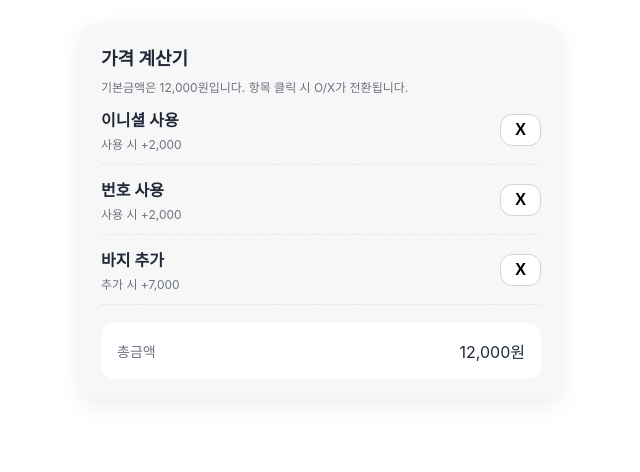
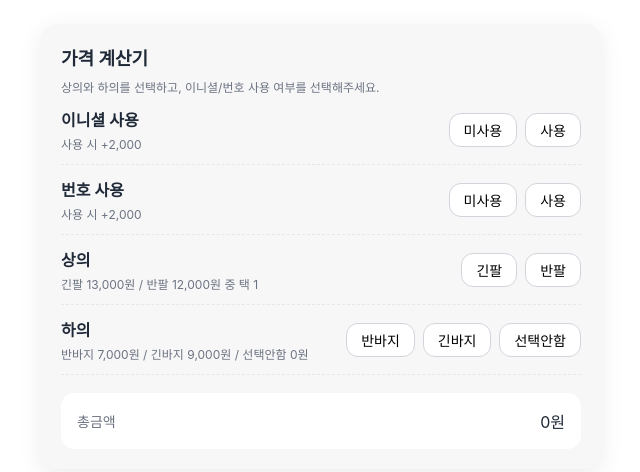
Before and after one commit to swk3087/apa, a plain HTML site: page banti.html in a window 1280 px wide. Shown: the whole page, without its empty margins (319-959 px from the left). Drawn offline with Linux system fonts and the light colour scheme.

Commit message:
Update banti.html

```diff
--- a/banti.html
+++ b/banti.html
@@ -14,13 +14,14 @@
     }
     * { box-sizing: border-box; }
     body { margin: 0; font-family: -apple-system,BlinkMacSystemFont,Segoe UI,Roboto,Pretendard,Helvetica,Arial,sans-serif; background: var(--bg); color: var(--text); }
-    .widget { width: 100%; max-width: 480px; margin: 24px auto; padding: 20px; background: var(--card); border-radius: var(--radius); box-shadow: 0 6px 24px rgba(0,0,0,.08); }
+    .widget { width: 100%; max-width: 560px; margin: 24px auto; padding: 20px; background: var(--card); border-radius: var(--radius); box-shadow: 0 6px 24px rgba(0,0,0,.08); }
     .row { display: flex; justify-content: space-between; align-items: center; padding: 12px 0; border-bottom: 1px dashed #e5e7eb; }
     .row:last-of-type { border-bottom: 0; }
     .label { font-weight: 600; }
     .hint { font-size: 12px; color: var(--muted); margin-top: 4px; }
-    .toggle { cursor: pointer; font-size: 16px; font-weight: bold; padding: 6px 14px; border-radius: 12px; border: 1px solid #d1d5db; background: #fff; transition: 0.2s; }
-    .toggle.active { background: #2563eb; color: #fff; border-color: #2563eb; }
+    .option-group { display: flex; gap: 8px; flex-wrap: wrap; }
+    .option { cursor: pointer; font-size: 14px; padding: 6px 14px; border-radius: 12px; border: 1px solid #d1d5db; background: #fff; transition: 0.2s; }
+    .option.active { background: #2563eb; color: #fff; border-color: #2563eb; }
     .total { margin-top: 18px; padding: 16px; background: #fff; border-radius: 14px; display: flex; justify-content: space-between; align-items: center; }
     .total .title { color: var(--muted); font-size: 14px; }
     .total .amount { font-size: 22px; font-weight: 800; letter-spacing: .2px; }
@@ -29,14 +30,17 @@
 <body>
   <div class="widget" id="price-calculator">
     <h2 style="margin:0 0 8px 0; font-size: 18px;">가격 계산기</h2>
-    <div class="hint">기본금액은 12,000원입니다. 항목 클릭 시 O/X가 전환됩니다.</div>
+    <div class="hint">상의와 하의를 선택하고, 이니셜/번호 사용 여부를 선택해주세요.</div>
 
     <div class="row">
       <div>
         <div class="label">이니셜 사용</div>
         <div class="hint">사용 시 +2,000</div>
       </div>
-      <button class="toggle" data-type="initial">X</button>
+      <div class="option-group" data-type="initial">
+        <button class="option" data-type="initial" data-price="0">미사용</button>
+        <button class="option" data-type="initial" data-price="2000">사용</button>
+      </div>
     </div>
 
     <div class="row">
@@ -44,55 +48,66 @@
         <div class="label">번호 사용</div>
         <div class="hint">사용 시 +2,000</div>
       </div>
-      <button class="toggle" data-type="number">X</button>
+      <div class="option-group" data-type="number">
+        <button class="option" data-type="number" data-price="0">미사용</button>
+        <button class="option" data-type="number" data-price="2000">사용</button>
+      </div>
     </div>
 
     <div class="row">
       <div>
-        <div class="label">바지 추가</div>
-        <div class="hint">추가 시 +7,000</div>
+        <div class="label">상의</div>
+        <div class="hint">긴팔 13,000원 / 반팔 12,000원 중 택 1</div>
       </div>
-      <button class="toggle" data-type="pants">X</button>
+      <div class="option-group" data-type="top">
+        <button class="option" data-type="top" data-price="13000">긴팔</button>
+        <button class="option" data-type="top" data-price="12000">반팔</button>
+      </div>
+    </div>
+
+    <div class="row">
+      <div>
+        <div class="label">하의</div>
+        <div class="hint">반바지 7,000원 / 긴바지 9,000원 / 선택안함 0원</div>
+      </div>
+      <div class="option-group" data-type="bottom">
+        <button class="option" data-type="bottom" data-price="7000">반바지</button>
+        <button class="option" data-type="bottom" data-price="9000">긴바지</button>
+        <button class="option" data-type="bottom" data-price="0">선택안함</button>
+      </div>
     </div>
 
     <div class="total">
       <div class="title">총금액</div>
-      <output id="totalAmount">12,000원</output>
+      <output id="totalAmount">0원</output>
     </div>
   </div>
 
   <script>
     (function(){
       const KRW = new Intl.NumberFormat('ko-KR');
-      const BASE = 12000;
-      const ADD_INITIAL = 2000;
-      const ADD_NUMBER  = 2000;
-      const ADD_PANTS   = 7000;
-
-      const toggles = document.querySelectorAll('.toggle');
       const totalOut = document.getElementById('totalAmount');
+      const options = document.querySelectorAll('.option');
 
       function recalc(){
-        let total = BASE;
-        toggles.forEach(btn => {
-          if (btn.textContent === 'O') {
-            if (btn.dataset.type === 'initial') total += ADD_INITIAL;
-            if (btn.dataset.type === 'number')  total += ADD_NUMBER;
-            if (btn.dataset.type === 'pants')   total += ADD_PANTS;
+        let total = 0;
+        const groups = {};
+        options.forEach(btn => {
+          if(btn.classList.contains('active')){
+            const type = btn.dataset.type;
+            groups[type] = parseInt(btn.dataset.price);
           }
         });
+        for(const k in groups){
+          total += groups[k];
+        }
         totalOut.textContent = KRW.format(total) + '원';
       }
 
-      toggles.forEach(btn => {
+      options.forEach(btn => {
         btn.addEventListener('click', () => {
-          if (btn.textContent === 'X') {
-            btn.textContent = 'O';
-            btn.classList.add('active');
-          } else {
-            btn.textContent = 'X';
-            btn.classList.remove('active');
-          }
+          document.querySelectorAll(`.option[data-type="${btn.dataset.type}"]`).forEach(b => b.classList.remove('active'));
+          btn.classList.add('active');
           recalc();
         });
       });
```
